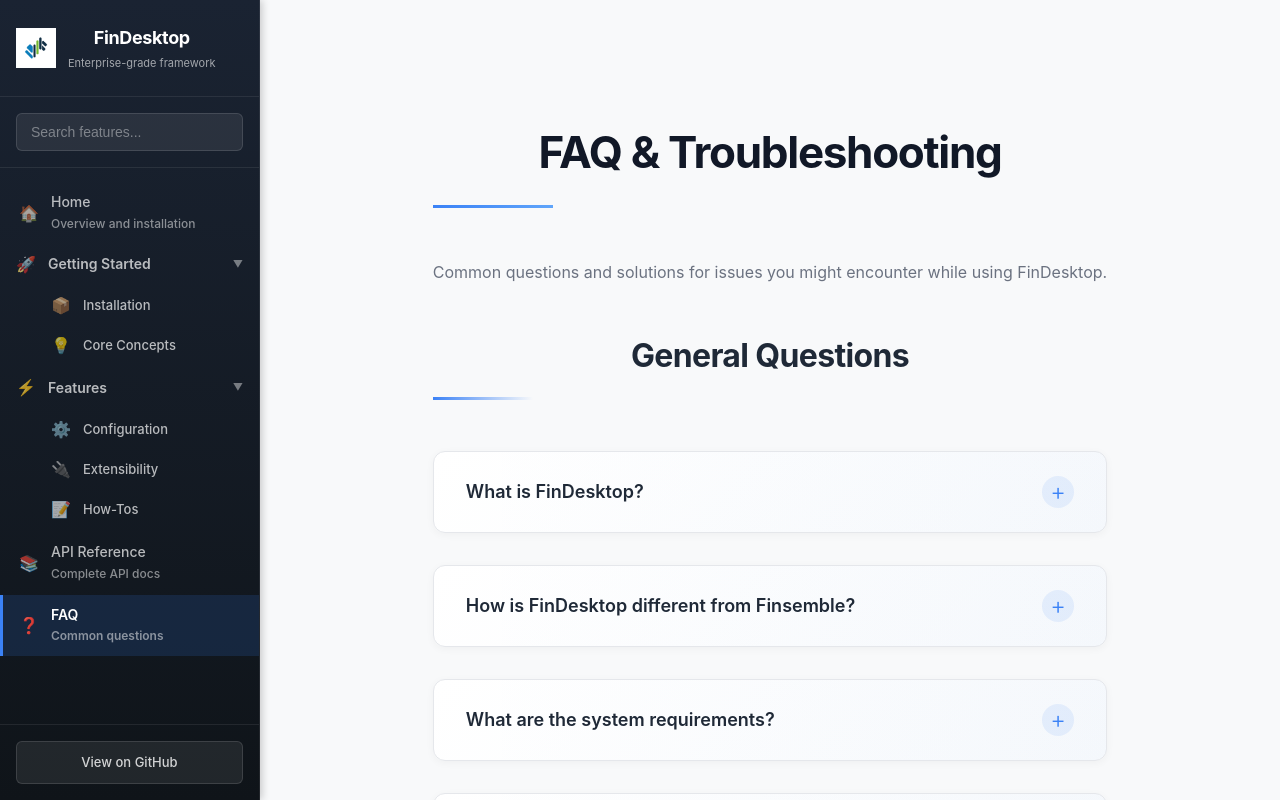
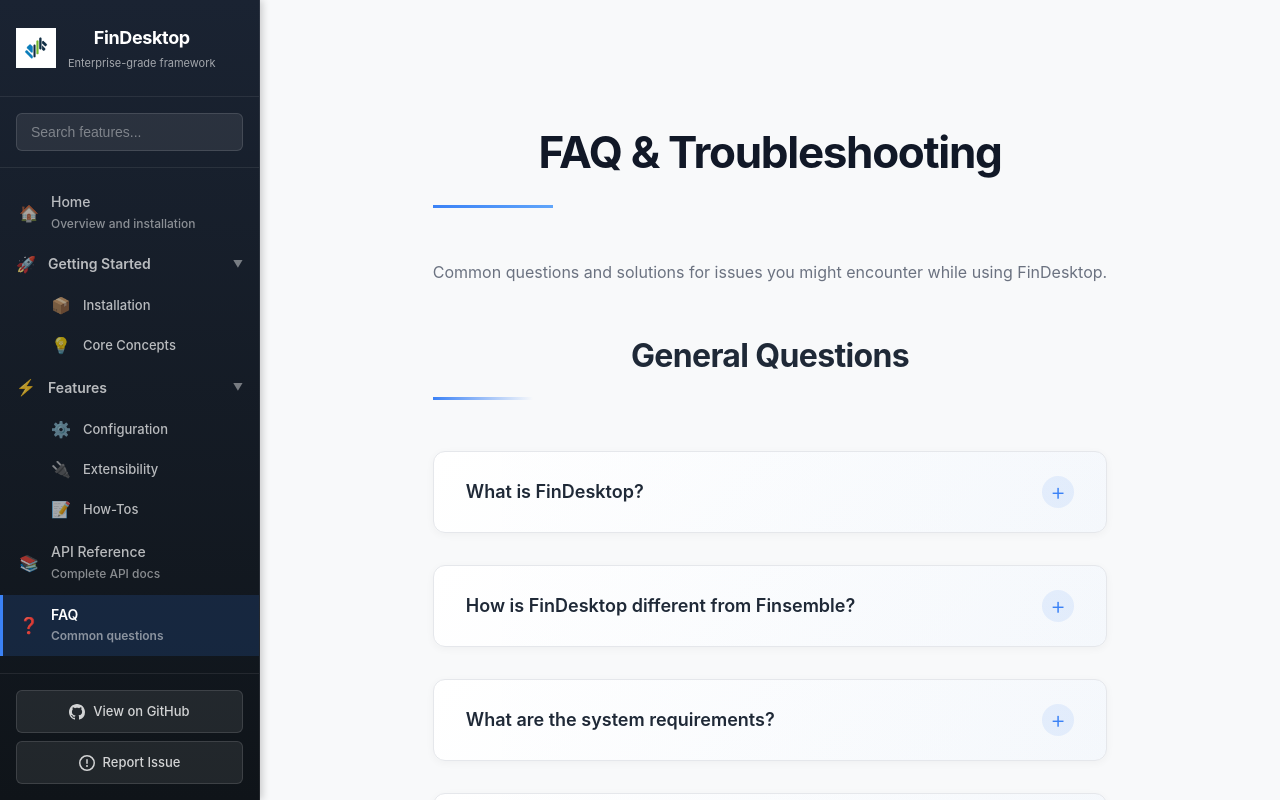
Before and after one commit to bhushanpoojary/FinDesktop-Website, a React (Vite) app: page /faq in a window 1280 px wide. Shown: the top 800 px of the page. Built offline with nearby package versions, Linux system fonts and the light colour scheme.

Commit message:
Icons and report issue added

```diff
--- a/src/components/Sidebar.css
+++ b/src/components/Sidebar.css
@@ -218,6 +218,9 @@
 .sidebar__footer {
   padding: 1rem;
   border-top: 1px solid rgba(255, 255, 255, 0.08);
+  display: flex;
+  flex-direction: column;
+  gap: 0.5rem;
 }
 
 .sidebar__footer-link {
@@ -234,6 +237,13 @@
   font-size: 0.8125rem;
   font-weight: 500;
   transition: all 0.2s ease;
+}
+
+.sidebar__footer-link svg {
+  flex-shrink: 0;
+  display: block;
+  width: 16px;
+  height: 16px;
 }
 
 .sidebar__footer-link:hover {
--- a/src/components/Sidebar.tsx
+++ b/src/components/Sidebar.tsx
@@ -131,12 +131,28 @@ const Sidebar = () => {
 
       <div className="sidebar__footer">
         <a
-          href="https://github.com"
+          href="https://github.com/bhushanpoojary/fin-desktop"
           target="_blank"
           rel="noopener noreferrer"
           className="sidebar__footer-link"
+          title="View on GitHub"
         >
+          <svg width="16" height="16" viewBox="0 0 16 16" fill="currentColor">
+            <path d="M8 0C3.58 0 0 3.58 0 8c0 3.54 2.29 6.53 5.47 7.59.4.07.55-.17.55-.38 0-.19-.01-.82-.01-1.49-2.01.37-2.53-.49-2.69-.94-.09-.23-.48-.94-.82-1.13-.28-.15-.68-.52-.01-.53.63-.01 1.08.58 1.23.82.72 1.21 1.87.87 2.33.66.07-.52.28-.87.51-1.07-1.78-.2-3.64-.89-3.64-3.95 0-.87.31-1.59.82-2.15-.08-.2-.36-1.02.08-2.12 0 0 .67-.21 2.2.82.64-.18 1.32-.27 2-.27.68 0 1.36.09 2 .27 1.53-1.04 2.2-.82 2.2-.82.44 1.1.16 1.92.08 2.12.51.56.82 1.27.82 2.15 0 3.07-1.87 3.75-3.65 3.95.29.25.54.73.54 1.48 0 1.07-.01 1.93-.01 2.2 0 .21.15.46.55.38A8.013 8.013 0 0016 8c0-4.42-3.58-8-8-8z"/>
+          </svg>
           <span>View on GitHub</span>
+        </a>
+        <a
+          href="https://github.com/bhushanpoojary/fin-desktop/issues"
+          target="_blank"
+          rel="noopener noreferrer"
+          className="sidebar__footer-link"
+          title="Report Issue / Feature"
+        >
+          <svg width="16" height="16" viewBox="0 0 16 16" fill="currentColor">
+            <path d="M8 1.5a6.5 6.5 0 100 13 6.5 6.5 0 000-13zM0 8a8 8 0 1116 0A8 8 0 010 8zm9 3a1 1 0 11-2 0 1 1 0 012 0zm-.25-6.25a.75.75 0 00-1.5 0v3.5a.75.75 0 001.5 0v-3.5z"/>
+          </svg>
+          <span>Report Issue</span>
         </a>
       </div>
     </aside>
```
Also changed, not shown: src/components/Header.css (+58 -1 lines), src/components/Header.tsx (+27 -0 lines).
